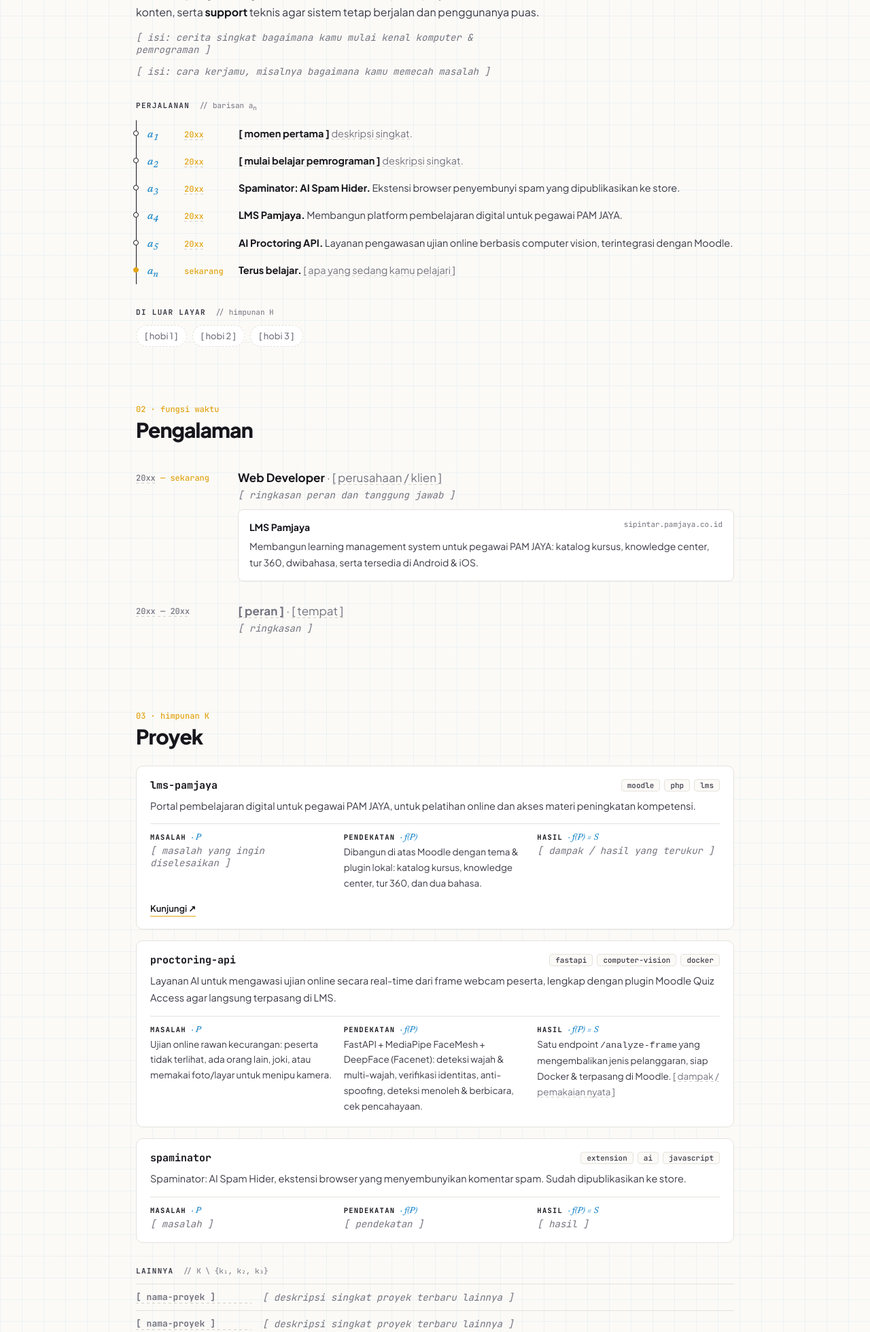
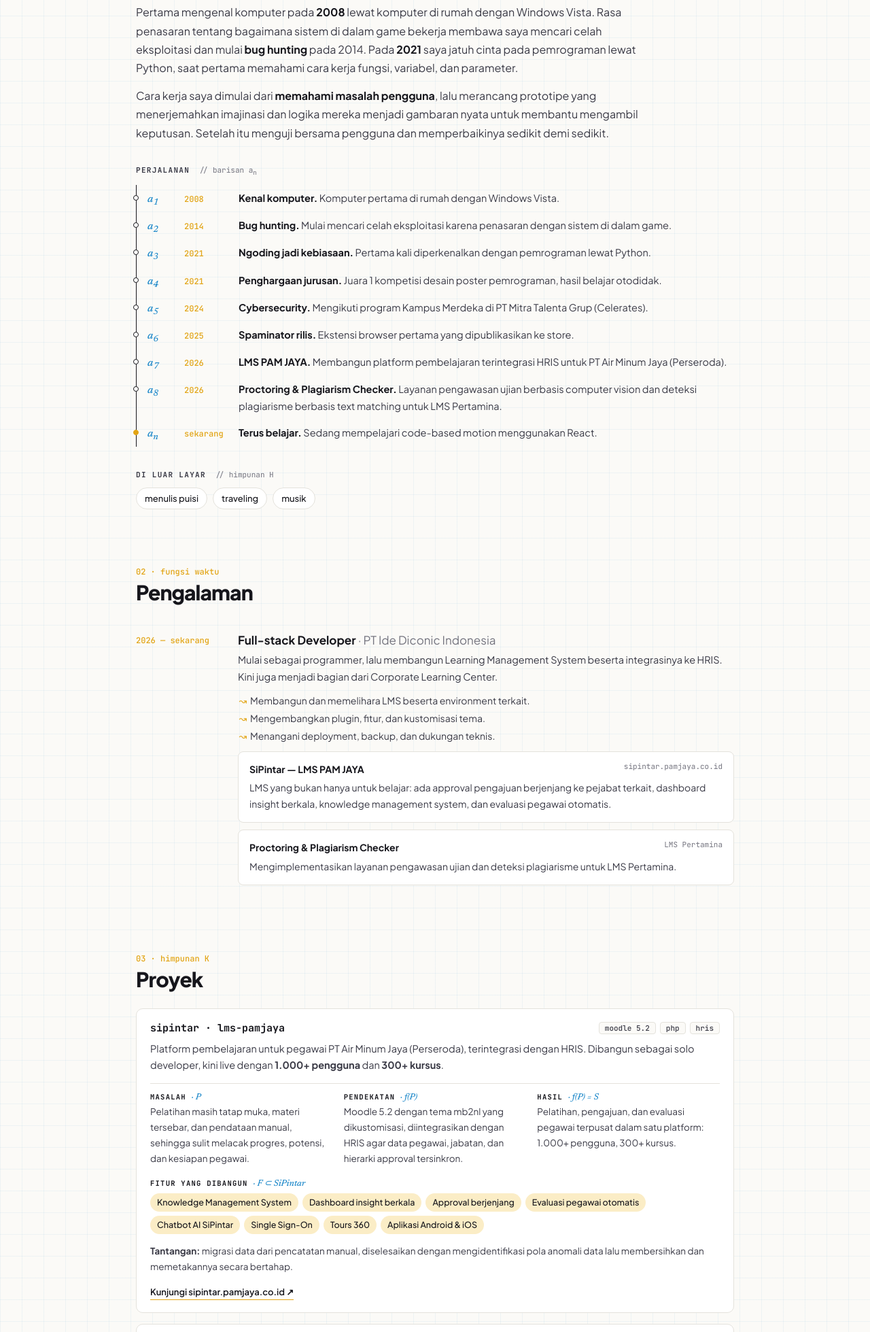
Before and after one commit to iarfinc/iarfy, a plain HTML site: page profil.html in a window 1280 px wide. Shown: the part 841-2800 px from the top of the page at 68% size. Drawn offline with Linux system fonts and the light colour scheme.

Commit message:
Fill profile with real data and ignore private data file
Profile now covers the full-stack role at PT Ide Diconic Indonesia,
SiPintar LMS PAM JAYA, Proctoring and Plagiarism Checker for LMS
Pertamina, journey, hobbies and updated skills. DATA-PROFIL.md is
gitignored so draft data is never published.

```diff
--- a/css/style.css
+++ b/css/style.css
@@ -426,6 +426,15 @@ body.profile {
 .plink { display: inline-block; margin-top: 14px; font-size: 13px; font-weight: 600; text-decoration: none; border-bottom: 1.5px solid var(--yellow); }
 .plink:hover { color: var(--yellow); }
 
+.duties { margin: 0 0 8px; padding-left: 18px; font-size: 14px; color: var(--ink-2); }
+.duties li { margin: 2px 0; }
+.duties li::marker { content: "↝  "; color: var(--yellow); }
+.feat-k { margin: 16px 0 8px; font: 700 10.5px var(--mono); letter-spacing: .12em; text-transform: uppercase; }
+.feat-k span { font: italic 500 13px var(--math); letter-spacing: 0; text-transform: none; color: var(--blue); }
+.feat { list-style: none; margin: 0; padding: 0; display: flex; flex-wrap: wrap; gap: 6px; }
+.feat li { padding: 3px 10px; font-size: 12.5px; font-weight: 500; background: var(--yellow-soft); border-radius: 99px; }
+.proj-note { margin: 14px 0 0; font-size: 13.5px; color: var(--ink-2); }
+.proj-lead code, .pmh code { font: 500 .9em var(--mono); background: var(--bg); padding: 1px 5px; border-radius: 4px; }
 .others { margin: 0; }
 .others div { display: grid; grid-template-columns: 170px 1fr; gap: 16px; padding: 10px 0; border-top: 1px solid var(--line); font-size: 14px; }
 .others div:last-child { border-bottom: 1px solid var(--line); }
--- a/profil.html
+++ b/profil.html
@@ -4,7 +4,7 @@
   <meta charset="utf-8">
   <meta name="viewport" content="width=device-width, initial-scale=1">
   <title>Profil — Iqbal Akbar Ridha Febriansyah</title>
-  <meta name="description" content="Profil Iqbal Akbar Ridha Febriansyah (Iqbal Arfy / IARF): programmer dan web developer dari Bandung.">
+  <meta name="description" content="Profil Iqbal Akbar Ridha Febriansyah (Iqbal Arfy / IARF): full-stack developer yang membangun platform pembelajaran terintegrasi SIM dan layanan pendukungnya.">
   <meta name="theme-color" content="#fbfaf7">
   <link rel="icon" href="images/code-16.png" type="image/png">
   <link rel="preconnect" href="https://fonts.googleapis.com">
@@ -35,12 +35,12 @@
     <!-- ============ HERO ============ -->
     <section class="phero">
       <div class="phero-copy">
-        <p class="badge reveal"><i></i>Terbuka untuk diskusi &amp; kolaborasi</p>
+        <p class="badge reveal"><i></i>Terbuka untuk proyek freelance &amp; diskusi</p>
         <h1 class="reveal">Iqbal Akbar Ridha Febriansyah</h1>
         <p class="aka reveal">a.k.a. <b>Iqbal Arfy</b> · <i>f</i>(iarf)</p>
-        <p class="role reveal">Programmer · web developer · desain · support</p>
+        <p class="role reveal">Full-stack developer · LMS · SIM · layanan AI</p>
         <p class="quote reveal">“Self-proclaimed pattern hunter &amp; imagination solver”</p>
-        <p class="summary reveal">Programmer dan web developer yang senang mempelajari hal baru. Portofolionya mencakup aplikasi web dan aplikasi lainnya, dari platform pembelajaran dan layanan AI hingga ekstensi browser.</p>
+        <p class="summary reveal">Full-stack developer yang berfokus membangun platform pembelajaran terintegrasi dengan Sistem Informasi Manajemen (SIM), serta layanan pendukung pembelajaran untuk kebutuhan instansi. Saya membangun sistem dari analisis kebutuhan, perancangan, hingga deployment ke environment klien.</p>
         <p class="loc reveal"><span aria-hidden="true">⌖</span> Bandung, Indonesia</p>
         <div class="pcta reveal">
           <a href="#proyek" class="pbtn solid">Lihat proyek</a>
@@ -48,16 +48,16 @@
         </div>
       </div>
 
-      <!-- kartu definisi (pengganti kartu terminal) -->
+      <!-- kartu definisi -->
       <aside class="defcard reveal" aria-label="Ringkasan">
         <p class="defcard-head"><span>Definisi 1.1</span><span class="muted">iarf.def</span></p>
         <dl class="deflist">
           <div><dt>misalkan</dt><dd><i>I</i> = Iqbal Akbar Ridha Febriansyah</dd></div>
-          <div><dt>pendekatan</dt><dd>pahami → rancang → bangun → uji</dd></div>
-          <div><dt>fokus</dt><dd>∈ { web, sistem, AI, desain }</dd></div>
-          <div><dt>bahasa</dt><dd>{ PHP, Python, JavaScript }</dd></div>
-          <div><dt>peran</dt><dd>developer ∪ desainer ∪ support</dd></div>
-          <div><dt>lokasi</dt><dd>Bandung, ID</dd></div>
+          <div><dt>peran</dt><dd>full-stack developer</dd></div>
+          <div><dt>fokus</dt><dd>∈ { LMS, SIM, HRIS, AI }</dd></div>
+          <div><dt>bahasa</dt><dd>{ PHP, Python, JavaScript, Go }</dd></div>
+          <div><dt>pendekatan</dt><dd>pahami → rancang → uji → perbaiki</dd></div>
+          <div><dt>skala</dt><dd>|pengguna| ≥ 1.000</dd></div>
           <div><dt>belajar</dt><dd>lim<sub>t→∞</sub> pengetahuan(t)</dd></div>
         </dl>
         <p class="defcard-foot">∴ <i>I</i> terus bertambah. ∎</p>
@@ -70,24 +70,26 @@
       <h2 class="reveal">Tentang</h2>
 
       <div class="prose reveal">
-        <p>Saya Iqbal, programmer dan web developer dari Bandung. Saya bekerja di tiga wilayah yang saling beririsan: <b>pengembangan web</b> dari arsitektur sampai deployment, <b>desain</b> untuk antarmuka dan konten, serta <b>support</b> teknis agar sistem tetap berjalan dan penggunanya puas.</p>
-        <p class="ph">[ isi: cerita singkat bagaimana kamu mulai kenal komputer &amp; pemrograman ]</p>
-        <p class="ph">[ isi: cara kerjamu, misalnya bagaimana kamu memecah masalah ]</p>
+        <p>Pertama mengenal komputer pada <b>2008</b> lewat komputer di rumah dengan Windows Vista. Rasa penasaran tentang bagaimana sistem di dalam game bekerja membawa saya mencari celah eksploitasi dan mulai <b>bug hunting</b> pada 2014. Pada <b>2021</b> saya jatuh cinta pada pemrograman lewat Python, saat pertama memahami cara kerja fungsi, variabel, dan parameter.</p>
+        <p>Cara kerja saya dimulai dari <b>memahami masalah pengguna</b>, lalu merancang prototipe yang menerjemahkan imajinasi dan logika mereka menjadi gambaran nyata untuk membantu mengambil keputusan. Setelah itu menguji bersama pengguna dan memperbaikinya sedikit demi sedikit.</p>
       </div>
 
       <p class="plabel reveal">Perjalanan <span class="muted">// barisan a<sub>n</sub></span></p>
       <ol class="seq">
-        <li class="reveal"><span class="seq-n">a<sub>1</sub></span><span class="seq-y ph-inline">20xx</span><p><b class="ph-inline">[ momen pertama ]</b> <span class="ph-inline">deskripsi singkat.</span></p></li>
-        <li class="reveal"><span class="seq-n">a<sub>2</sub></span><span class="seq-y ph-inline">20xx</span><p><b class="ph-inline">[ mulai belajar pemrograman ]</b> <span class="ph-inline">deskripsi singkat.</span></p></li>
-        <li class="reveal"><span class="seq-n">a<sub>3</sub></span><span class="seq-y ph-inline">20xx</span><p><b>Spaminator: AI Spam Hider.</b> Ekstensi browser penyembunyi spam yang dipublikasikan ke store.</p></li>
-        <li class="reveal"><span class="seq-n">a<sub>4</sub></span><span class="seq-y ph-inline">20xx</span><p><b>LMS Pamjaya.</b> Membangun platform pembelajaran digital untuk pegawai PAM JAYA.</p></li>
-        <li class="reveal"><span class="seq-n">a<sub>5</sub></span><span class="seq-y ph-inline">20xx</span><p><b>AI Proctoring API.</b> Layanan pengawasan ujian online berbasis computer vision, terintegrasi dengan Moodle.</p></li>
-        <li class="reveal"><span class="seq-n">a<sub>n</sub></span><span class="seq-y">sekarang</span><p><b>Terus belajar.</b> <span class="ph-inline">[ apa yang sedang kamu pelajari ]</span></p></li>
+        <li class="reveal"><span class="seq-n">a<sub>1</sub></span><span class="seq-y">2008</span><p><b>Kenal komputer.</b> Komputer pertama di rumah dengan Windows Vista.</p></li>
+        <li class="reveal"><span class="seq-n">a<sub>2</sub></span><span class="seq-y">2014</span><p><b>Bug hunting.</b> Mulai mencari celah eksploitasi karena penasaran dengan sistem di dalam game.</p></li>
+        <li class="reveal"><span class="seq-n">a<sub>3</sub></span><span class="seq-y">2021</span><p><b>Ngoding jadi kebiasaan.</b> Pertama kali diperkenalkan dengan pemrograman lewat Python.</p></li>
+        <li class="reveal"><span class="seq-n">a<sub>4</sub></span><span class="seq-y">2021</span><p><b>Penghargaan jurusan.</b> Juara 1 kompetisi desain poster pemrograman, hasil belajar otodidak.</p></li>
+        <li class="reveal"><span class="seq-n">a<sub>5</sub></span><span class="seq-y">2024</span><p><b>Cybersecurity.</b> Mengikuti program Kampus Merdeka di PT Mitra Talenta Grup (Celerates).</p></li>
+        <li class="reveal"><span class="seq-n">a<sub>6</sub></span><span class="seq-y">2025</span><p><b>Spaminator rilis.</b> Ekstensi browser pertama yang dipublikasikan ke store.</p></li>
+        <li class="reveal"><span class="seq-n">a<sub>7</sub></span><span class="seq-y">2026</span><p><b>LMS PAM JAYA.</b> Membangun platform pembelajaran terintegrasi HRIS untuk PT Air Minum Jaya (Perseroda).</p></li>
+        <li class="reveal"><span class="seq-n">a<sub>8</sub></span><span class="seq-y">2026</span><p><b>Proctoring &amp; Plagiarism Checker.</b> Layanan pengawasan ujian berbasis computer vision dan deteksi plagiarisme berbasis text matching untuk LMS Pertamina.</p></li>
+        <li class="reveal"><span class="seq-n">a<sub>n</sub></span><span class="seq-y">sekarang</span><p><b>Terus belajar.</b> Sedang mempelajari code-based motion menggunakan React.</p></li>
       </ol>
 
       <p class="plabel reveal">Di luar layar <span class="muted">// himpunan H</span></p>
       <div class="pchips reveal">
-        <span class="ph-chip">[ hobi 1 ]</span><span class="ph-chip">[ hobi 2 ]</span><span class="ph-chip">[ hobi 3 ]</span>
+        <span>menulis puisi</span><span>traveling</span><span>musik</span>
       </div>
     </section>
 
@@ -97,22 +99,23 @@
       <h2 class="reveal">Pengalaman</h2>
 
       <div class="exp reveal">
-        <p class="exp-when"><span class="ph-inline">20xx</span> — sekarang</p>
+        <p class="exp-when">2026 — sekarang</p>
         <div class="exp-body">
-          <h3>Web Developer <span class="muted">· <span class="ph-inline">[ perusahaan / klien ]</span></span></h3>
-          <p class="ph">[ ringkasan peran dan tanggung jawab ]</p>
+          <h3>Full-stack Developer <span class="muted">· PT Ide Diconic Indonesia</span></h3>
+          <p>Mulai sebagai programmer, lalu membangun Learning Management System beserta integrasinya ke HRIS. Kini juga menjadi bagian dari Corporate Learning Center.</p>
+          <ul class="duties">
+            <li>Membangun dan memelihara LMS beserta environment terkait.</li>
+            <li>Mengembangkan plugin, fitur, dan kustomisasi tema.</li>
+            <li>Menangani deployment, backup, dan dukungan teknis.</li>
+          </ul>
           <div class="subcard">
-            <p class="subcard-head"><b>LMS Pamjaya</b><span class="muted">sipintar.pamjaya.co.id</span></p>
-            <p>Membangun learning management system untuk pegawai PAM JAYA: katalog kursus, knowledge center, tur 360, dwibahasa, serta tersedia di Android &amp; iOS.</p>
+            <p class="subcard-head"><b>SiPintar — LMS PAM JAYA</b><span class="muted">sipintar.pamjaya.co.id</span></p>
+            <p>LMS yang bukan hanya untuk belajar: ada approval pengajuan berjenjang ke pejabat terkait, dashboard insight berkala, knowledge management system, dan evaluasi pegawai otomatis.</p>
           </div>
-        </div>
-      </div>
-
-      <div class="exp reveal">
-        <p class="exp-when"><span class="ph-inline">20xx — 20xx</span></p>
-        <div class="exp-body">
-          <h3><span class="ph-inline">[ peran ]</span> <span class="muted">· <span class="ph-inline">[ tempat ]</span></span></h3>
-          <p class="ph">[ ringkasan ]</p>
+          <div class="subcard">
+            <p class="subcard-head"><b>Proctoring &amp; Plagiarism Checker</b><span class="muted">LMS Pertamina</span></p>
+            <p>Mengimplementasikan layanan pengawasan ujian dan deteksi plagiarisme untuk LMS Pertamina.</p>
+          </div>
         </div>
       </div>
     </section>
@@ -124,48 +127,54 @@
 
       <article class="proj reveal">
         <header class="proj-head">
-          <h3>lms-pamjaya</h3>
-          <div class="proj-tags"><span>moodle</span><span>php</span><span>lms</span></div>
+          <h3>sipintar · lms-pamjaya</h3>
+          <div class="proj-tags"><span>moodle 5.2</span><span>php</span><span>hris</span></div>
         </header>
-        <p class="proj-lead">Portal pembelajaran digital untuk pegawai PAM JAYA, untuk pelatihan online dan akses materi peningkatan kompetensi.</p>
+        <p class="proj-lead">Platform pembelajaran untuk pegawai PT Air Minum Jaya (Perseroda), terintegrasi dengan HRIS. Dibangun sebagai solo developer, kini live dengan <b>1.000+ pengguna</b> dan <b>300+ kursus</b>.</p>
         <div class="pmh">
-          <div><p class="pmh-k">Masalah <span>· P</span></p><p class="ph">[ masalah yang ingin diselesaikan ]</p></div>
-          <div><p class="pmh-k">Pendekatan <span>· f(P)</span></p><p>Dibangun di atas Moodle dengan tema &amp; plugin lokal: katalog kursus, knowledge center, tur 360, dan dua bahasa.</p></div>
-          <div><p class="pmh-k">Hasil <span>· f(P) = S</span></p><p class="ph">[ dampak / hasil yang terukur ]</p></div>
+          <div><p class="pmh-k">Masalah <span>· P</span></p><p>Pelatihan masih tatap muka, materi tersebar, dan pendataan manual, sehingga sulit melacak progres, potensi, dan kesiapan pegawai.</p></div>
+          <div><p class="pmh-k">Pendekatan <span>· f(P)</span></p><p>Moodle 5.2 dengan tema mb2nl yang dikustomisasi, diintegrasikan dengan HRIS agar data pegawai, jabatan, dan hierarki approval tersinkron.</p></div>
+          <div><p class="pmh-k">Hasil <span>· f(P) = S</span></p><p>Pelatihan, pengajuan, dan evaluasi pegawai terpusat dalam satu platform: 1.000+ pengguna, 300+ kursus.</p></div>
         </div>
-        <a class="plink" href="https://sipintar.pamjaya.co.id/" target="_blank" rel="noopener">Kunjungi ↗</a>
+        <p class="feat-k">Fitur yang dibangun <span>· F ⊂ SiPintar</span></p>
+        <ul class="feat">
+          <li>Knowledge Management System</li><li>Dashboard insight berkala</li><li>Approval berjenjang</li>
+          <li>Evaluasi pegawai otomatis</li><li>Chatbot AI SiPintar</li><li>Single Sign-On</li>
+          <li>Tours 360</li><li>Aplikasi Android &amp; iOS</li>
+        </ul>
+        <p class="proj-note"><b>Tantangan:</b> migrasi data dari pencatatan manual, diselesaikan dengan mengidentifikasi pola anomali data lalu membersihkan dan memetakannya secara bertahap.</p>
+        <a class="plink" href="https://sipintar.pamjaya.co.id/" target="_blank" rel="noopener">Kunjungi sipintar.pamjaya.co.id ↗</a>
       </article>
 
       <article class="proj reveal">
         <header class="proj-head">
           <h3>proctoring-api</h3>
-          <div class="proj-tags"><span>fastapi</span><span>computer-vision</span><span>docker</span></div>
+          <div class="proj-tags"><span>python</span><span>fastapi</span><span>computer-vision</span></div>
         </header>
-        <p class="proj-lead">Layanan AI untuk mengawasi ujian online secara real-time dari frame webcam peserta, lengkap dengan plugin Moodle Quiz Access agar langsung terpasang di LMS.</p>
+        <p class="proj-lead">Layanan AI untuk mengawasi ujian online secara real-time dari frame webcam peserta, diimplementasikan untuk <b>LMS Pertamina</b> lewat plugin Moodle Quiz Access.</p>
         <div class="pmh">
-          <div><p class="pmh-k">Masalah <span>· P</span></p><p>Ujian online rawan kecurangan: peserta tidak terlihat, ada orang lain, joki, atau memakai foto/layar untuk menipu kamera.</p></div>
+          <div><p class="pmh-k">Masalah <span>· P</span></p><p>Kecurangan ujian online sulit diawasi secara manual: peserta tidak terlihat, ada orang lain, joki, atau memakai foto/layar untuk menipu kamera.</p></div>
           <div><p class="pmh-k">Pendekatan <span>· f(P)</span></p><p>FastAPI + MediaPipe FaceMesh + DeepFace (Facenet): deteksi wajah &amp; multi-wajah, verifikasi identitas, anti-spoofing, deteksi menoleh &amp; berbicara, cek pencahayaan.</p></div>
-          <div><p class="pmh-k">Hasil <span>· f(P) = S</span></p><p>Satu endpoint <code>/analyze-frame</code> yang mengembalikan jenis pelanggaran, siap Docker &amp; terpasang di Moodle. <span class="ph-inline">[ dampak / pemakaian nyata ]</span></p></div>
+          <div><p class="pmh-k">Hasil <span>· f(P) = S</span></p><p>Satu endpoint <code>/analyze-frame</code> yang mengembalikan jenis pelanggaran, berjalan di Docker dan terpasang di LMS Pertamina.</p></div>
         </div>
       </article>
 
       <article class="proj reveal">
         <header class="proj-head">
-          <h3>spaminator</h3>
-          <div class="proj-tags"><span>extension</span><span>ai</span><span>javascript</span></div>
+          <h3>plagiarism-checker</h3>
+          <div class="proj-tags"><span>go</span><span>text-matching</span></div>
         </header>
-        <p class="proj-lead">Spaminator: AI Spam Hider, ekstensi browser yang menyembunyikan komentar spam. Sudah dipublikasikan ke store.</p>
+        <p class="proj-lead">Layanan deteksi plagiarisme berbasis text matching untuk jawaban dan tugas di <b>LMS Pertamina</b>.</p>
         <div class="pmh">
-          <div><p class="pmh-k">Masalah <span>· P</span></p><p class="ph">[ masalah ]</p></div>
-          <div><p class="pmh-k">Pendekatan <span>· f(P)</span></p><p class="ph">[ pendekatan ]</p></div>
-          <div><p class="pmh-k">Hasil <span>· f(P) = S</span></p><p class="ph">[ hasil ]</p></div>
+          <div><p class="pmh-k">Masalah <span>· P</span></p><p class="ph">[ masalah yang diselesaikan ]</p></div>
+          <div><p class="pmh-k">Pendekatan <span>· f(P)</span></p><p>API berbasis Go yang membandingkan kemiripan teks antar-dokumen.</p></div>
+          <div><p class="pmh-k">Hasil <span>· f(P) = S</span></p><p>Diimplementasikan di LMS Pertamina.</p></div>
         </div>
       </article>
 
       <p class="plabel reveal">Lainnya <span class="muted">// K \ {k₁, k₂, k₃}</span></p>
       <dl class="others reveal">
-        <div><dt class="ph-inline">[ nama-proyek ]</dt><dd class="ph">[ deskripsi singkat proyek terbaru lainnya ]</dd></div>
-        <div><dt class="ph-inline">[ nama-proyek ]</dt><dd class="ph">[ deskripsi singkat proyek terbaru lainnya ]</dd></div>
+        <div><dt>spaminator</dt><dd>Spaminator: AI Spam Hider (2025), ekstensi browser yang menyembunyikan komentar spam. Sudah dipublikasikan ke store.</dd></div>
       </dl>
     </section>
 
@@ -174,7 +183,6 @@
       <p class="psec-num reveal">04 · log jurnal</p>
       <h2 class="reveal">Tulisan</h2>
       <ul class="posts-mini">
-        <li class="reveal"><span class="pm-date">yyyy-mm</span><a href="jurnal.html">Judul catatan</a><span class="pm-tag">matematika</span></li>
         <li class="reveal"><span class="pm-date">yyyy-mm</span><a href="jurnal.html">Judul catatan</a><span class="pm-tag">web</span></li>
         <li class="reveal"><span class="pm-date">yyyy-mm</span><a href="jurnal.html">Judul catatan</a><span class="pm-tag">AI</span></li>
       </ul>
@@ -192,25 +200,28 @@
           <div class="sk"><span>PHP</span><span class="sk-bar" style="--v:.8"><i></i></span><span class="sk-v">0.80</span></div>
           <div class="sk"><span>Python</span><span class="sk-bar" style="--v:.8"><i></i></span><span class="sk-v">0.80</span></div>
           <div class="sk"><span>JavaScript</span><span class="sk-bar" style="--v:.75"><i></i></span><span class="sk-v">0.75</span></div>
+          <div class="sk"><span>Go</span><span class="sk-note">sejak 2026 · Plagiarism Checker</span></div>
         </div>
         <div class="sk-group reveal">
-          <p class="sk-title">Web</p>
-          <div class="sk"><span>HTML &amp; CSS</span><span class="sk-note">semua proyek web</span></div>
-          <div class="sk"><span>Moodle</span><span class="sk-note">LMS Pamjaya · plugin proctoring</span></div>
+          <p class="sk-title">LMS &amp; web</p>
+          <div class="sk"><span>Moodle</span><span class="sk-note">sejak 2026 · LMS PAM JAYA, LMS Pertamina</span></div>
+          <div class="sk"><span>Integrasi HRIS &amp; SSO</span><span class="sk-note">SiPintar</span></div>
+          <div class="sk"><span>Plugin &amp; tema</span><span class="sk-note">kustomisasi mb2nl</span></div>
           <div class="sk"><span>Browser extension</span><span class="sk-note">Spaminator</span></div>
         </div>
         <div class="sk-group reveal">
-          <p class="sk-title">AI &amp; infra</p>
+          <p class="sk-title">AI &amp; layanan</p>
           <div class="sk"><span>FastAPI</span><span class="sk-note">Proctoring API</span></div>
           <div class="sk"><span>MediaPipe &amp; DeepFace</span><span class="sk-note">computer vision</span></div>
-          <div class="sk"><span>Docker</span><span class="sk-note">deployment layanan</span></div>
+          <div class="sk"><span>Text matching</span><span class="sk-note">Plagiarism Checker</span></div>
+          <div class="sk"><span>Chatbot AI</span><span class="sk-note">SiPintar</span></div>
         </div>
         <div class="sk-group reveal">
-          <p class="sk-title">Desain &amp; support</p>
-          <div class="sk"><span>Grafis &amp; konten</span><span class="sk-note">banner, produk</span></div>
-          <div class="sk"><span>Antarmuka</span><span class="sk-note">UI web</span></div>
-          <div class="sk"><span>Dukungan teknis</span><span class="sk-note">operasional sistem</span></div>
-          <div class="sk"><span>Troubleshooting</span><span class="sk-note">pemecahan masalah</span></div>
+          <p class="sk-title">Infra &amp; security</p>
+          <div class="sk"><span>Docker</span><span class="sk-note">sejak 2025 · Spaminator, Proctoring</span></div>
+          <div class="sk"><span>Deployment &amp; backup</span><span class="sk-note">environment klien</span></div>
+          <div class="sk"><span>Cybersecurity</span><span class="sk-note">Kampus Merdeka · Celerates</span></div>
+          <div class="sk"><span>Migrasi data</span><span class="sk-note">SiPintar</span></div>
         </div>
       </div>
     </section>
@@ -221,7 +232,7 @@
       <h2 class="reveal">Kontak</h2>
       <p class="plabel reveal">Ajak ngobrol soal <span class="muted">// x ∈ T</span></p>
       <div class="pchips reveal">
-        <span>web development</span><span>desain antarmuka</span><span>LMS &amp; Moodle</span><span>computer vision</span><span>matematika</span><span>AI</span>
+        <span>problem solving</span><span>LMS &amp; Moodle</span><span>integrasi SIM / HRIS</span><span>computer vision</span><span>cybersecurity</span>
       </div>
       <dl class="contact reveal">
         <div><dt>email</dt><dd><a href="mailto:iarf.edu@gmail.com">iarf.edu@gmail.com</a></dd></div>
```
Also changed, not shown: 1 other file.
